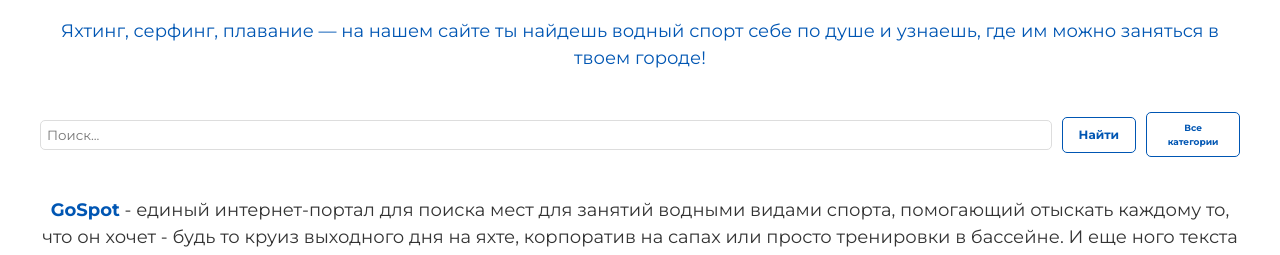
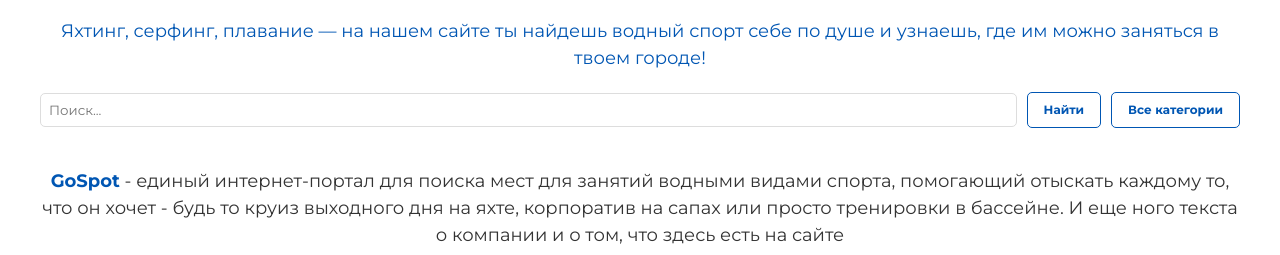
Before and after one commit to Platonich123/PDwater, a plain HTML site: page index.html in a window 1280 px wide. Shown: the part 560-815 px from the top of the page. Drawn offline with Linux system fonts and the light colour scheme.

Commit message:
Add files via upload

```diff
--- a/styleG.css
+++ b/styleG.css
@@ -35,10 +35,10 @@ header .container {
 }
 
 .header-left img.logo {
-    max-height: 70px; /* Максимальная высота изображения */
-    width: auto; /* Ширина будет автоматически подстраиваться */
+    max-height: 70px;
+    width: auto;
     height: auto;
-    margin-right: -220px; /* Отступ слева */
+    margin-right: -220px;
 }
 
 .main-menu ul {
@@ -144,7 +144,7 @@ main {
 .hero p {
     font-size: 18px;
     margin-bottom: 20px;
-    margin-top: 40px; /* Увеличенный отступ от картинки */
+    margin-top: 40px;
 }
 
 .hero-buttons {
@@ -154,70 +154,41 @@ main {
     margin-top: 20px;
 }
 
-.hero-buttons .button {
-    background-color: #0056b3;
-    color: white;
-    border: none;
-    padding: 8px 16px; /* Уменьшенные размеры кнопки */
-    cursor: pointer;
-    border-radius: 5px;
-    text-decoration: none;
-    font-size: 12px; /* Уменьшенный размер шрифта */
-}
-
-.hero-buttons .button:hover {
-    background-color: #004494;
-}
-
 .search-bar {
     display: flex;
     align-items: center;
     gap: 10px;
-    margin-top: 20px;
     width: 100%;
 }
 
 .search-bar input {
-    width: 100%;
-    padding: 6px;
+    flex: 1;
+    padding: 8px;
     border: 1px solid #ddd;
     border-radius: 5px;
 }
 
-.search-bar .search-button {
-    background-color: transparent; /* Прозрачный фон */
-    color: #0056b3; /* Синий цвет текста */
-    border: 1px solid #0056b3; /* Синий бордер */
-    padding: 8px 16px; /* Уменьшенные размеры кнопки */
+.search-bar .search-button,
+.search-bar .button {
+    background-color: transparent;
+    color: #0056b3;
+    border: 1px solid #0056b3;
+    padding: 8px 16px;
     cursor: pointer;
     border-radius: 5px;
     text-decoration: none;
-    font-size: 12px; /* Уменьшенный размер шрифта */
+    font-size: 12px;
     font-weight: 900;
-    transition: background-color 0.3s ease, color 0.3s ease; /* Плавный переход цвета */
+    transition: background-color 0.3s ease, color 0.3s ease;
+    width: auto;
+    text-align: center;
+    display: inline-block;
 }
 
-.search-bar .search-button:hover {
+.search-bar .search-button:hover,
+.search-bar .button:hover {
     background-color: #004494;
-    color: white; /* Белый цвет текста при наведении */
-}
-
-.search-bar .button {
-    background-color: transparent; /* Прозрачный фон */
-    color: #0056b3; /* Синий цвет текста */
-    border: 1px solid #0056b3; /* Синий бордер */
-    padding: 8px 16px; /* Уменьшенные размеры кнопки */
-    cursor: pointer;
-    border-radius: 5px;
-    text-decoration: none;
-    font-size: 9px; /* Уменьшенный размер шрифта */
-    font-weight: 900;
-    transition: background-color 0.3s ease, color 0.3s ease; /* Плавный переход цвета */
-}
-
-.search-bar .button:hover {
-    background-color: #0056b3; /* Синий фон при наведении */
-    color: white; /* Белый цвет текста при наведении */
+    color: white;
 }
 
 .categories {
@@ -229,7 +200,7 @@ main {
     font-weight: 700;
     margin-bottom: 20px;
     text-align: center;
-    color: #0056b3; /* Синий цвет для заголовка */
+    color: #0056b3;
 }
 
 .category-grid {
@@ -255,7 +226,7 @@ main {
 
 .category-item img {
     width: 100%;
-    height: 200px; /* Fixed height for all images */
+    height: 200px;
     object-fit: cover;
     border-radius: 10px;
     margin-bottom: 10px;
@@ -372,7 +343,6 @@ footer {
     }
 }
 
-/* Добавляем стили для модального окна */
 .modal {
     display: none;
     position: fixed;
@@ -474,5 +444,5 @@ footer {
     color: #0056b3;
     font-size: 18px;
     margin-bottom: 20px;
-    margin-top: 40px; /* Увеличенный отступ от картинки */
+    margin-top: 40px;
 }
```
Also changed, not shown: index.html (line endings or trailing spaces).
